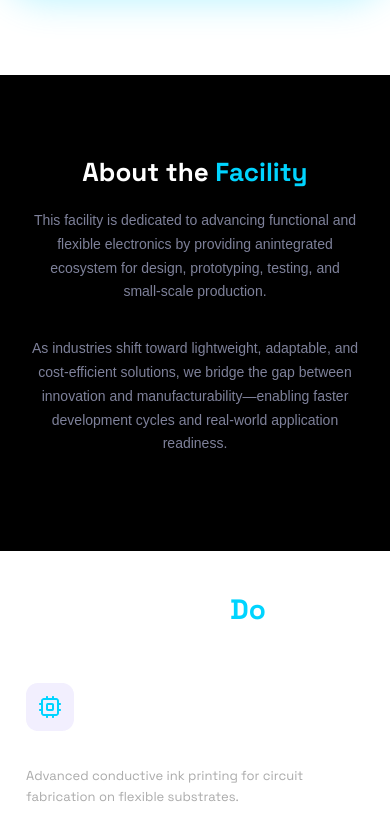
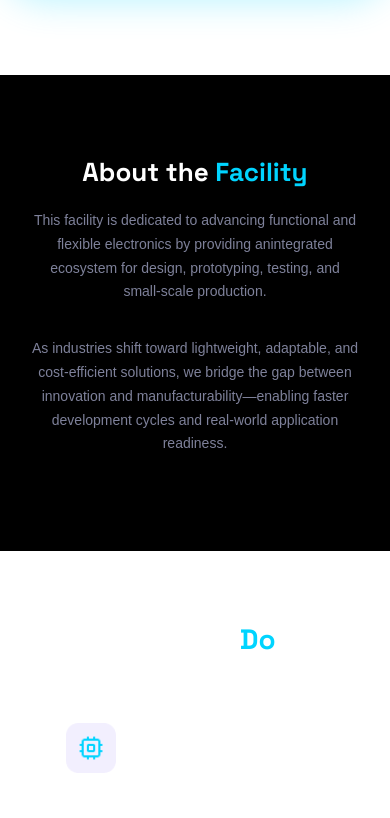
Before and after one commit to shobanapushdigital-lang/elpage, a Next.js app: page / in a window 390 px wide. Shown: the part 1179-1997 px from the top of the page. Built offline with nearby package versions, Linux system fonts and the light colour scheme.

Commit message:
fixed responsive cards layout for mobile and laptop

```diff
--- a/src/app/Components/Assets/Home.css
+++ b/src/app/Components/Assets/Home.css
@@ -337,13 +337,12 @@ section {
 
 /* SECTION */
 .services {
-
   display: flex;
   flex-direction: column;
   width: 100%;
   max-width: 1200px;
-  margin: 30 auto;
-  padding: 60px 0
+  margin: 30px auto;
+  padding: 60px 0 100px;
 }
 
 /* TITLE */
@@ -366,7 +365,7 @@ section {
   display: flex;
   justify-content: center;
   gap: 30px;
-
+flex-wrap: wrap; /* ✅ allows wrapping */
 
 }
 
@@ -374,7 +373,8 @@ section {
 .card {
   background: rgba(255, 255, 255, 0.05);
   /* ✅ glass background */
-  padding: 25px;
+  padding: 35px;
+  padding-left: 50px;
   border-radius: 20px;
   backdrop-filter: blur(10px);
   /* ✅ blur effect */
@@ -422,6 +422,13 @@ section {
   line-height: 1.6;
 }
 
+.card img {
+  width: 60px;
+  height: 50px;
+  object-fit: contain;
+  margin-bottom: 20px;
+}
+
 .infrastructure {
 
   font-family: "Space Grotesk", sans-serif;
@@ -448,7 +455,8 @@ section {
   gap: 30px;
   margin-top: 30px;
   width: 100%;
-  padding-left: 10px;
+  padding-left: 60px;
+  padding-right: 0 auto;
 
 }
 
@@ -464,7 +472,7 @@ section {
   width: 300px;
   text-align: left;
   transition: 0.3s;
-
+  padding-left: 50px;
   border: 1px solid rgba(255, 255, 255, 0.1);
 }
 
@@ -1708,3 +1716,9 @@ section {
     border-radius: 40px;
   }
 }
+
+@media (max-width: 768px) {
+  .mouse-follower {
+    display: none !important;
+  }
+}
--- a/src/app/Components/Home.jsx
+++ b/src/app/Components/Home.jsx
@@ -343,6 +343,7 @@ application readiness.</p>
     </div>
 
   </div>
+</section>
 <section className="infrastructure" id="infrastructure">
   <h2>
     Advanced <span>Infrastructure</span>
@@ -369,8 +370,6 @@ application readiness.</p>
       <h3>Testing & Validation Labs</h3>
     </div>
   </div>
-</section>
-
 </section>
 
 <section className="Lab-v">
```
